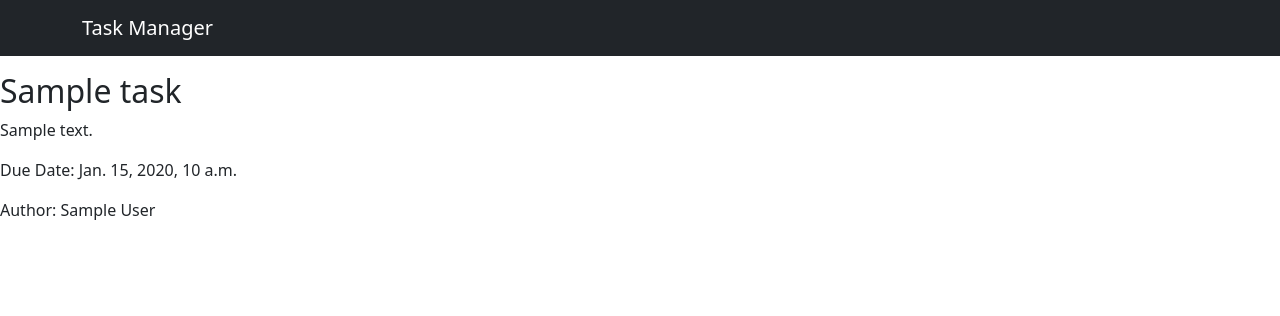
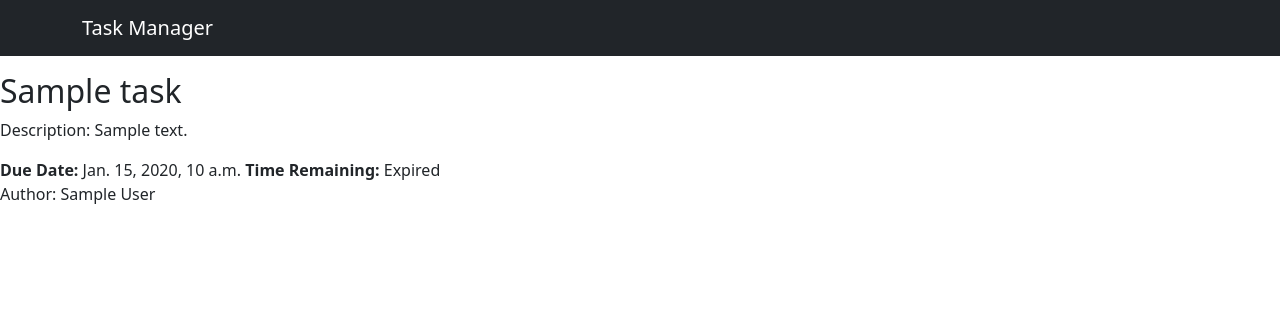
Before and after one commit to Sujan-Naik/dingo, a Django app: template tasks/templates/task_detail.html in a window 1280 px wide. Shown: the top 316 px of the page. Run offline with Django 3.2, Linux system fonts and the light colour scheme; the template is opened without the code that fills it: most values are stand-ins (such as "Sample title", 1, 10 or a date in 2020); some libraries are stand-ins or nearby versions.

Commit message:
add the files lost because of merging

```diff
--- a/tasks/templates/task_detail.html
+++ b/tasks/templates/task_detail.html
@@ -1,9 +1,24 @@
-
 {% extends 'task_list.html' %}
 
 {% block content %}
   <h2>{{ task.name }}</h2>
-  <p>{{ task.description }}</p>
-  <p>Due Date: {{ task.deadline }}</p>
+  <p>Description: {{ task.description }}</p>
+<span><strong>Due Date: </strong>{{ task.deadline }}</span>
+
+  <!--check if has time-->
+  {% if task.time_left %}
+  {% if task.time_left.days >= 0 %}
+    <span><strong>Time Remaining:</strong> {{ days_left }} days
+      {{ hours_left }} hours
+      {{ minutes_left }} minutes
+    </span>
+
+  {% else %}
+    <span><strong>Time Remaining:</strong> Expired</span>
+  {% endif %}
+{% else %}
+    <span><strong>Time Remaining:</strong> Expired</span>
+  {% endif %}
+
   <p>Author: {{ task.author }}</p>
 {% endblock %}
--- a/tasks/templates/task_list.html
+++ b/tasks/templates/task_list.html
@@ -1,9 +1,10 @@
 {% extends 'dashboard.html' %}
-
 {% block content %}
   <h2>My Tasks</h2>
   <ul>
     {% for task in tasks %}
+    <span class="task-number">{{ forloop.counter }}.</span>
+<!--    add task counter-->
       <li><a href="{% url 'task_detail' task.name %}">{{ task.name }}</a></li>
     {% endfor %}
   </ul>
```
Also changed, not shown: tasks/views.py (+26 -1 lines).
